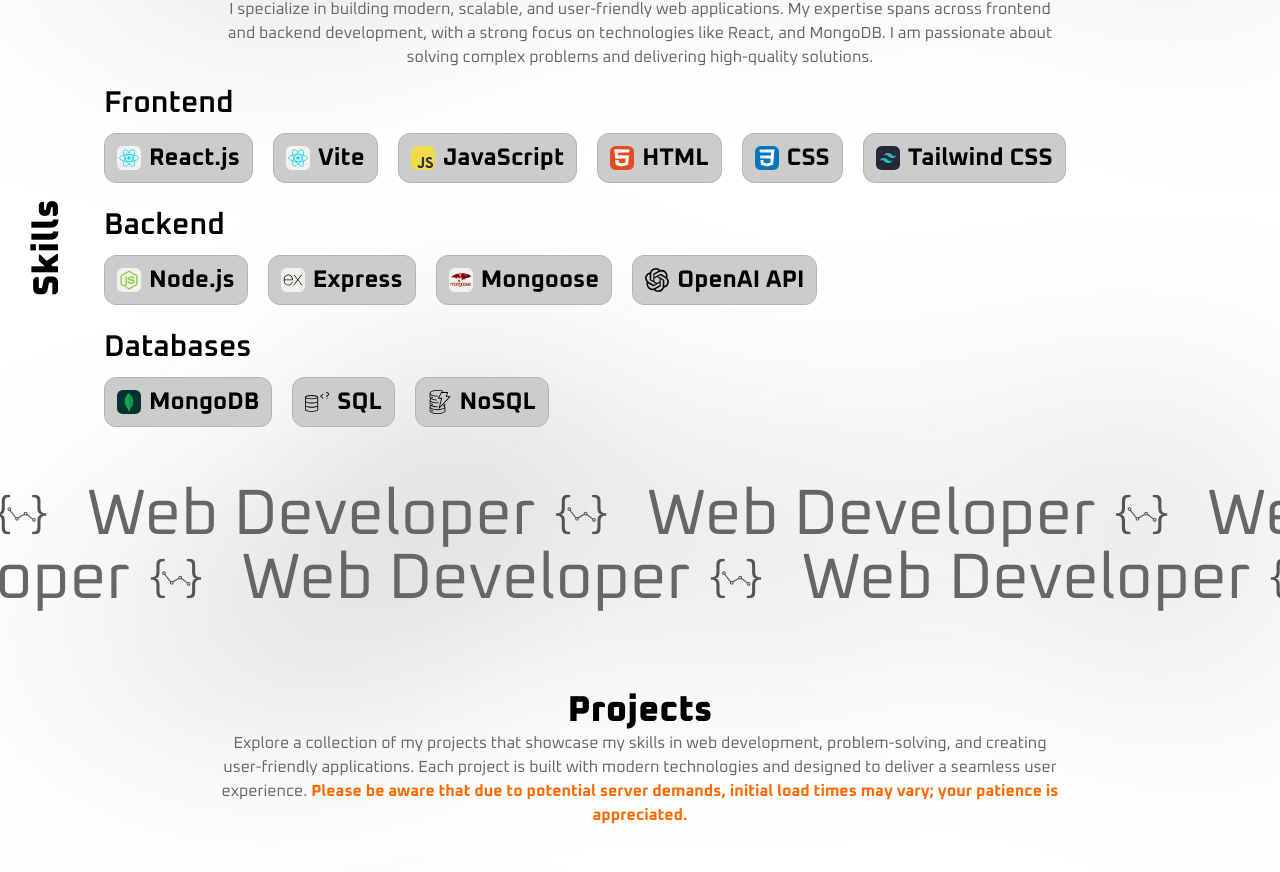
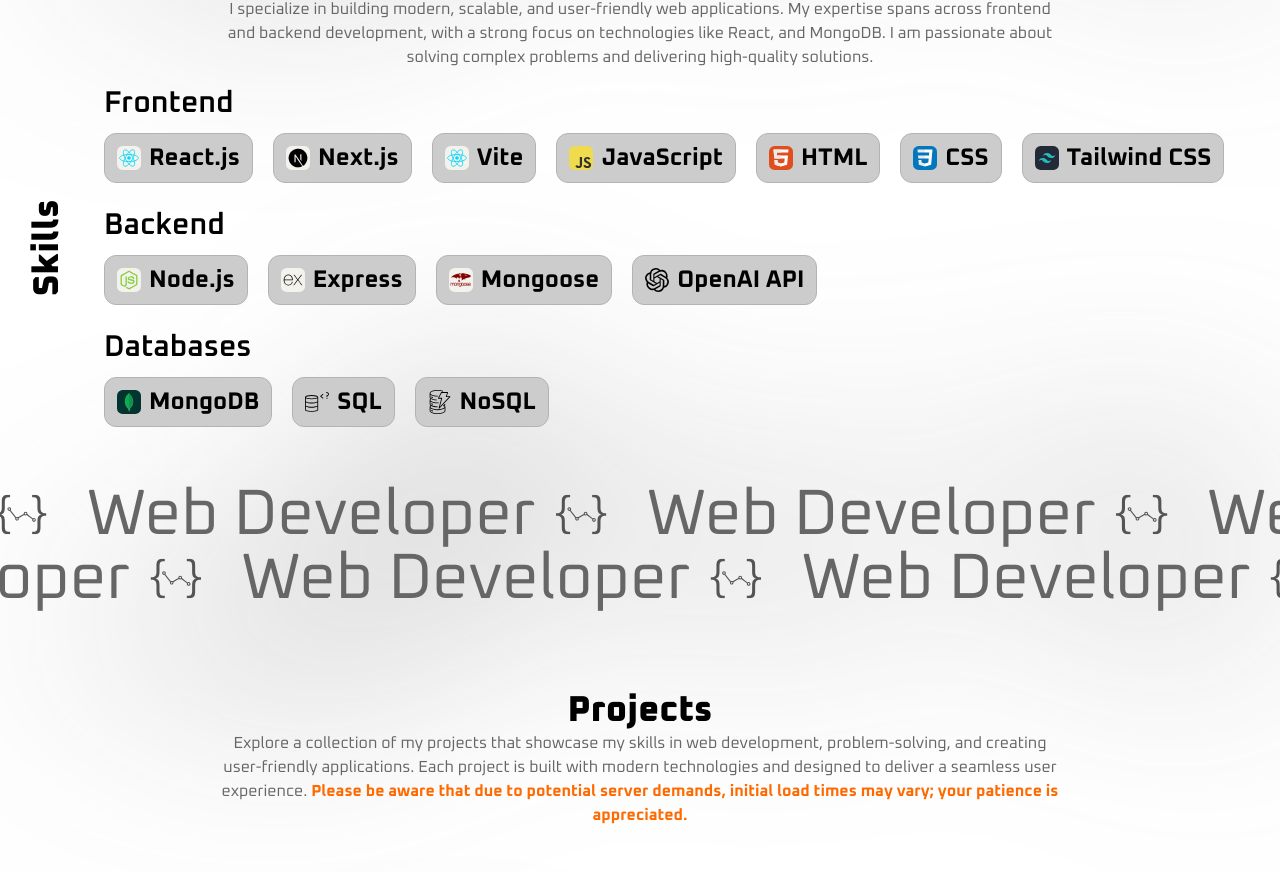
Before and after one commit to AlirezaBghn/Portfolio, a Next.js app: page / in a window 1280 px wide. Shown: the part 1598-2470 px from the top of the page. Built offline with nearby package versions, Linux system fonts and the light colour scheme.

Commit message:
Skills Updated

```diff
--- a/src/components/About/Skills.tsx
+++ b/src/components/About/Skills.tsx
@@ -16,6 +16,7 @@
 import expressIcon from "@/assets/icons/skill/skill-icons--expressjs-light.svg";
 import sqlIcon from "@/assets/icons/skill/SimpleIconsSql.svg";
 import nosqlIcon from "@/assets/icons/skill/SimpleIconsNoSql.svg";
+import nextjsIcon from "@/assets/icons/skill/skill-icons--nextjs-light.svg"; // Added Next.js icon import
 
 // Using correct icon paths for Vite and OpenAI
 import viteIcon from "@/assets/icons/skill/skill-icons--react-light.svg"; // Temporarily reusing React icon for Vite
@@ -36,6 +37,7 @@
   const categories: Categories = {
     frontend: [
       { icon: reactIcon, name: "React.js" },
+      { icon: nextjsIcon, name: "Next.js" }, // Added Next.js to frontend skills
       { icon: viteIcon, name: "Vite" },
       { icon: javascriptIcon, name: "JavaScript" },
       { icon: htmlIcon, name: "HTML" },
```
